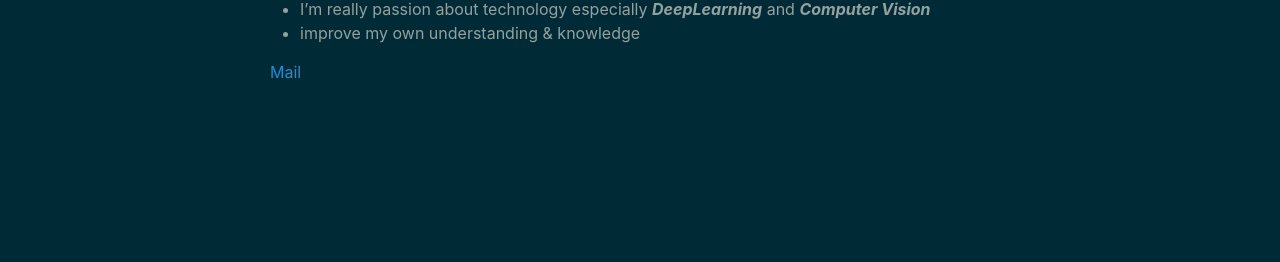
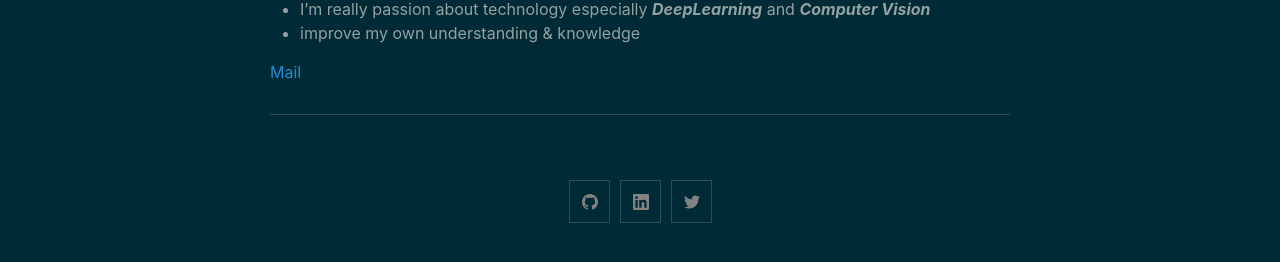
Before and after one commit to Sanjuvi/sanjeevi, a Jekyll site: the page built from about.md, in a window 1280 px wide. Shown: the part 173-435 px from the top of the page. Built offline with Jekyll 4.4.1, drawn with Linux system fonts in a browser that asks for light colours; comment, search, counter and statistics services are not loaded.

Commit message:
Update page.html

```diff
--- a/_layouts/page.html
+++ b/_layouts/page.html
@@ -11,5 +11,7 @@ layout: default
     {{ content }}
   </div>
 
-{%- include disqus_comments.html %}
 </article>
+<footer>
+  {%- include footer.html -%}
+  </foter>
```
